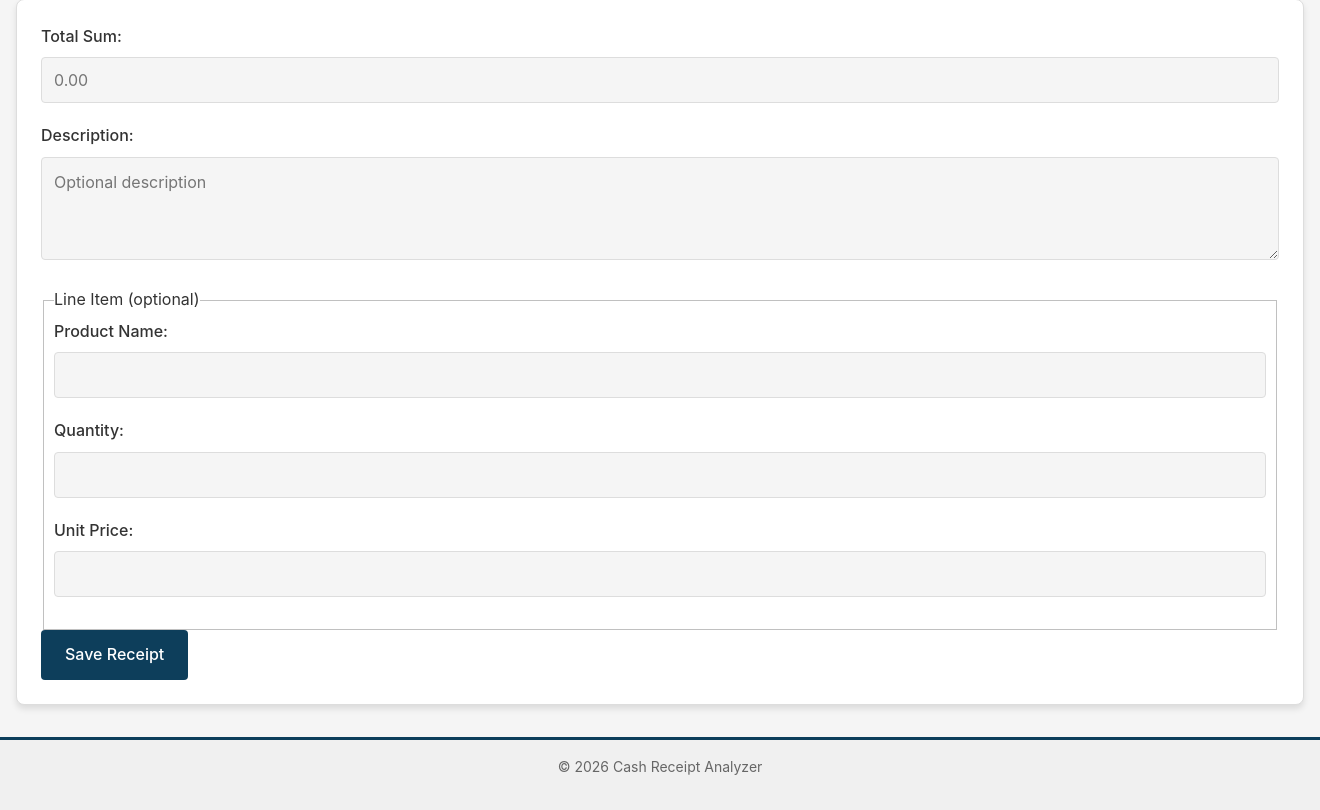
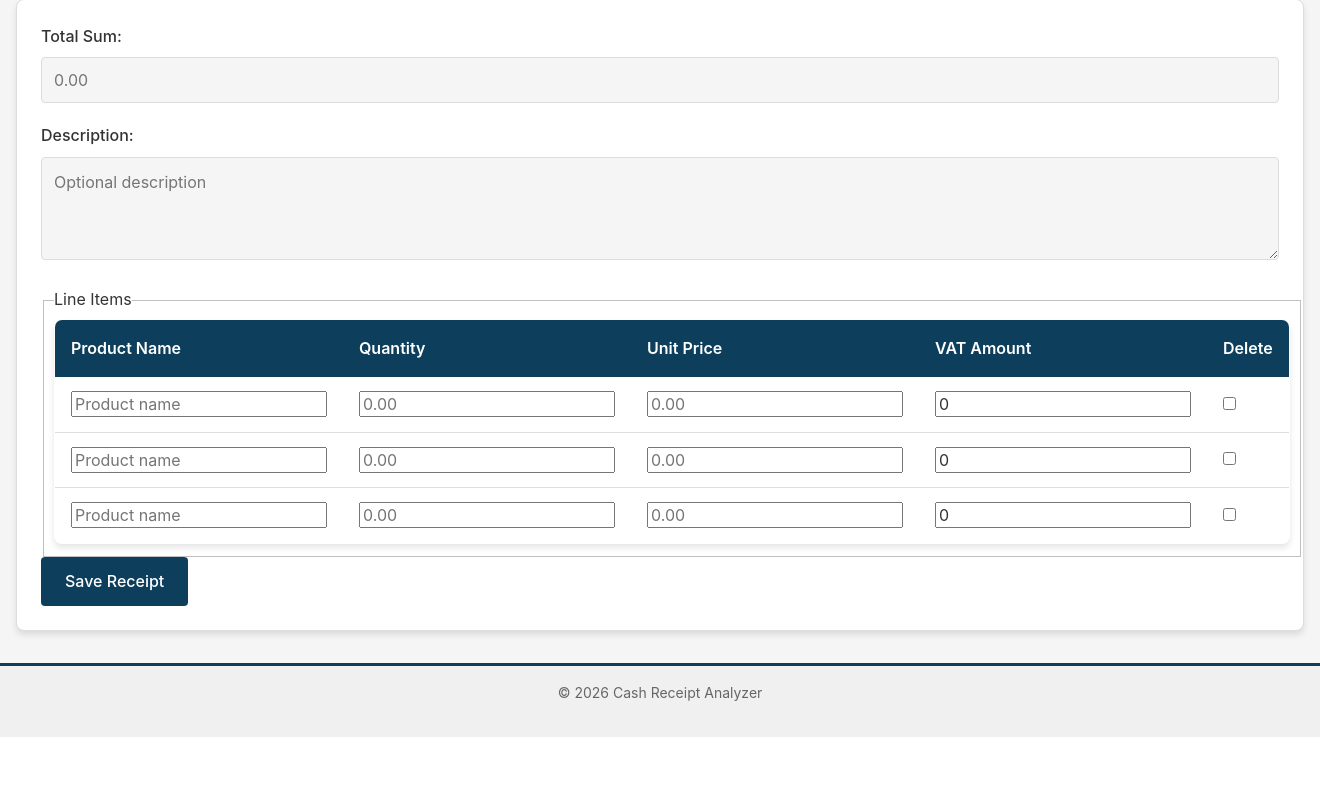
Before and after one commit to DrDevil/receipt-analyser, a Django app: page /receipts/add/ in a window 1320 px wide. Shown: the part 205-1015 px from the top of the page. After the commit the page ends 942 px from the top, so only its background shows below. Run offline with Django 5.2, Linux system fonts and the light colour scheme; the visitor is signed in with stand-in values (Sample User, id 1).

Commit message:
Implement support for multiple line items per receipt (#5)
- Add vat_amount field to ReceiptItem model to track VAT per item
- Replace single-item form with formset for multiple item entry
- Update add_receipt view to process formset data
- Enhance add.html template to display formset with table layout
- Update user profile template to show receipt items with VAT
- Update tests to reflect new form structure

This implements the core requirement from issue #5, allowing users to submit
multiple line items per receipt, each with product name, quantity, unit price,
and VAT amount. Receipt items are now displayed in the user profile view.

Co-authored-by: Copilot <223556219+Copilot@users.noreply.github.com>

```diff
--- a/django_project/cash_receipts/forms.py
+++ b/django_project/cash_receipts/forms.py
@@ -7,6 +7,7 @@ including receipt creation, item line items, and user registration.
 from django import forms
 from django.contrib.auth.forms import UserCreationForm
 from django.contrib.auth.models import User
+from django.forms import inlineformset_factory
 from .models import Receipt, ReceiptItem
 
 
@@ -14,17 +15,12 @@ class ReceiptForm(forms.ModelForm):
     """
     Form for creating and editing receipts.
 
-    Includes fields for the receipt total and description, plus optional
-    fields for adding a single line item (product) during creation.
+    Includes fields for the receipt total and description.
 
     Attributes:
-        product_name (CharField): Optional name of the product in the receipt.
-        quantity (DecimalField): Optional quantity of the product.
-        unit_price (DecimalField): Optional unit price of the product.
+        total_sum (DecimalField): Total amount for the receipt.
+        description (CharField): Optional description of the receipt.
     """
-    product_name = forms.CharField(max_length=255, required=False, label="Product Name")
-    quantity = forms.DecimalField(max_digits=8, decimal_places=2, required=False, label="Quantity")
-    unit_price = forms.DecimalField(max_digits=10, decimal_places=2, required=False, label="Unit Price")
 
     class Meta:
         model = Receipt
@@ -39,11 +35,26 @@ class ReceiptItemForm(forms.ModelForm):
     """
     Form for creating and editing individual receipt line items.
 
-    Represents a single product within a receipt with name, quantity, and price.
+    Represents a single product within a receipt with name, quantity, price, and VAT.
     """
     class Meta:
         model = ReceiptItem
-        fields = ['product_name', 'quantity', 'unit_price']
+        fields = ['product_name', 'quantity', 'unit_price', 'vat_amount']
+        widgets = {
+            'product_name': forms.TextInput(attrs={'placeholder': 'Product name'}),
+            'quantity': forms.NumberInput(attrs={'step': '0.01', 'placeholder': '0.00'}),
+            'unit_price': forms.NumberInput(attrs={'step': '0.01', 'placeholder': '0.00'}),
+            'vat_amount': forms.NumberInput(attrs={'step': '0.01', 'placeholder': '0.00'}),
+        }
+
+
+ReceiptItemFormSet = inlineformset_factory(
+    Receipt,
+    ReceiptItem,
+    form=ReceiptItemForm,
+    extra=3,
+    can_delete=True
+)
 
 
 class SignupForm(UserCreationForm):
--- a/django_project/cash_receipts/models.py
+++ b/django_project/cash_receipts/models.py
@@ -51,12 +51,14 @@ class ReceiptItem(models.Model):
         quantity (DecimalField): Number of units purchased.
         unit_price (DecimalField): Price per unit.
         total_price (DecimalField): Total price for this line (quantity * unit_price).
+        vat_amount (DecimalField): Value Added Tax amount for this line item.
     """
     receipt = models.ForeignKey(Receipt, on_delete=models.CASCADE, related_name='items')
     product_name = models.CharField(max_length=255)
     quantity = models.DecimalField(max_digits=8, decimal_places=2)
     unit_price = models.DecimalField(max_digits=10, decimal_places=2)
     total_price = models.DecimalField(max_digits=10, decimal_places=2)
+    vat_amount = models.DecimalField(max_digits=10, decimal_places=2, default=0)
 
     class Meta:
         ordering = ['id']
--- a/django_project/cash_receipts/views.py
+++ b/django_project/cash_receipts/views.py
@@ -12,7 +12,7 @@ from django.contrib.auth.models import User
 from django.contrib import messages
 from django.core.paginator import Paginator
 from .models import Receipt, ReceiptItem
-from .forms import ReceiptForm, SignupForm
+from .forms import ReceiptForm, ReceiptItemFormSet, SignupForm
 
 
 def index(request):
@@ -65,48 +65,45 @@ def user_profile(request, username):
 @login_required
 def add_receipt(request):
     """
-    Handle receipt creation.
+    Handle receipt creation with multiple line items.
 
-    Allows authenticated users to create a new receipt with an optional
-    line item (product). The receipt is automatically associated with
-    the logged-in user.
+    Allows authenticated users to create a new receipt with multiple line items.
+    The receipt is automatically associated with the logged-in user.
 
     Args:
         request (HttpRequest): The HTTP request object.
 
     Returns:
         HttpResponse: On GET, renders add.html form. On POST with valid data,
-                      creates receipt and redirects to user profile.
+                      creates receipt and formset items, then redirects to user profile.
 
     Raises:
         PermissionDenied: If user is not authenticated (handled by @login_required).
     """
     if request.method == 'POST':
         form = ReceiptForm(request.POST)
+        formset = ReceiptItemFormSet(request.POST, instance=None)
+
         if form.is_valid():
             receipt = form.save(commit=False)
             receipt.owner = request.user
             receipt.save()
 
-            # Handle optional line item
-            product_name = request.POST.get('product_name')
-            quantity = request.POST.get('quantity')
-            unit_price = request.POST.get('unit_price')
-
-            if product_name and quantity and unit_price:
-                ReceiptItem.objects.create(
-                    receipt=receipt,
-                    product_name=product_name,
-                    quantity=Decimal(quantity),
-                    unit_price=Decimal(unit_price)
-                )
-
-            messages.success(request, f"Receipt #{receipt.id} created successfully!")
-            return redirect('user_profile', username=request.user.username)
+            formset.instance = receipt
+            if formset.is_valid():
+                formset.save()
+                messages.success(request, f"Receipt #{receipt.id} created successfully!")
+                return redirect('user_profile', username=request.user.username)
+            else:
+                receipt.delete()
     else:
         form = ReceiptForm()
+        formset = ReceiptItemFormSet(instance=None)
 
-    return render(request, 'cash_receipts/add.html', {'form': form})
+    return render(request, 'cash_receipts/add.html', {
+        'form': form,
+        'formset': formset
+    })
 
 
 def signup(request):
--- a/django_project/templates/cash_receipts/add.html
+++ b/django_project/templates/cash_receipts/add.html
@@ -33,19 +33,35 @@
     </div>
 
     <fieldset>
-        <legend>Line Item (optional)</legend>
-        <div class="form-group">
-            <label for="product_name">Product Name:</label>
-            <input type="text" name="product_name" id="product_name">
-        </div>
-        <div class="form-group">
-            <label for="quantity">Quantity:</label>
-            <input type="number" name="quantity" id="quantity" step="0.01">
-        </div>
-        <div class="form-group">
-            <label for="unit_price">Unit Price:</label>
-            <input type="number" name="unit_price" id="unit_price" step="0.01">
-        </div>
+        <legend>Line Items</legend>
+        {{ formset.management_form }}
+        <table id="items-table">
+            <thead>
+                <tr>
+                    <th>Product Name</th>
+                    <th>Quantity</th>
+                    <th>Unit Price</th>
+                    <th>VAT Amount</th>
+                    <th>Delete</th>
+                </tr>
+            </thead>
+            <tbody>
+                {% for form in formset %}
+                    {% if not form.instance.pk or not form.DELETE.value %}
+                    <tr class="item-row">
+                        <td>{{ form.product_name }}</td>
+                        <td>{{ form.quantity }}</td>
+                        <td>{{ form.unit_price }}</td>
+                        <td>{{ form.vat_amount }}</td>
+                        <td>{{ form.DELETE }}</td>
+                    </tr>
+                    {% if form.non_field_errors %}
+                        <tr><td colspan="5"><ul class="errors">{{ form.non_field_errors }}</ul></td></tr>
+                    {% endif %}
+                    {% endif %}
+                {% endfor %}
+            </tbody>
+        </table>
     </fieldset>
 
     <button type="submit">Save Receipt</button>
--- a/django_project/test_models.py
+++ b/django_project/test_models.py
@@ -35,6 +35,7 @@ class ReceiptItemFactory(factory_django.DjangoModelFactory):
     product_name = 'Test Product'
     quantity = Decimal('1.00')
     unit_price = Decimal('50.00')
+    vat_amount = Decimal('5.00')
 
 
 @pytest.mark.django_db
```
Also changed, not shown: django_project/templates/cash_receipts/user.html (+27 -10 lines), django_project/test_forms.py (+27 -8 lines), django_project/test_views.py (+12 -3 lines), django_project/cash_receipts/migrations/0002_receiptitem_vat_amount.py (added).
